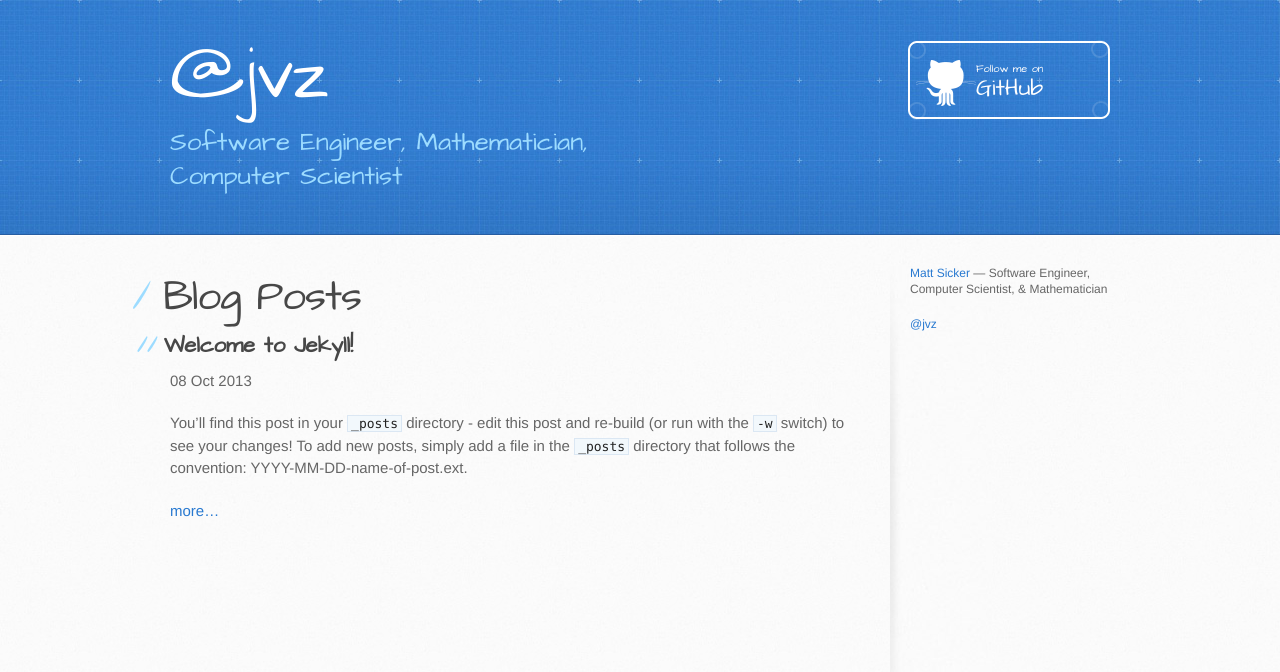
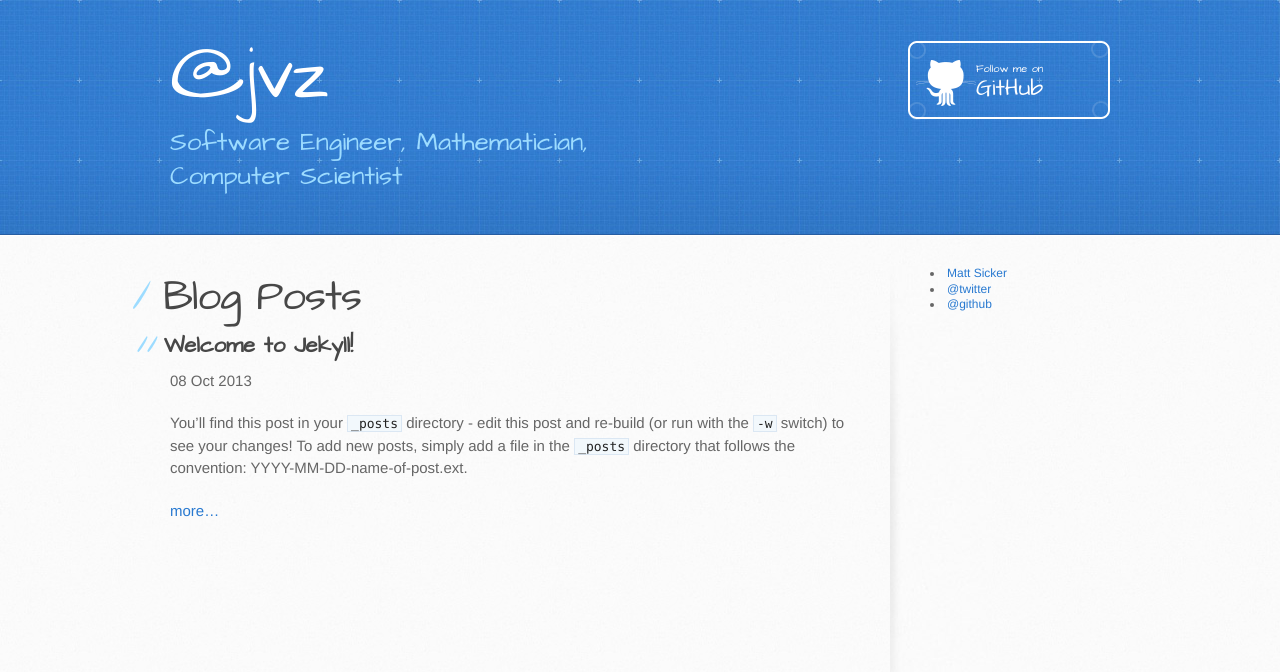
Before and after one commit to jvz/musigma.blog, a Jekyll site: the page built from index.html, in a window 1280 px wide. Shown: the top 672 px of the page. Built offline with Jekyll 4.4.1, drawn with Linux system fonts in a browser that asks for light colours; Markdown is read by kramdown in place of the engine named in the settings.

Commit message:
Added sidebar links.

```diff
--- a/_layouts/default.html
+++ b/_layouts/default.html
@@ -31,9 +31,11 @@
             {{ content }}
         </section>
         <aside id="sidebar">
-            <p><a href="{{ site.baseurl }}/">Matt Sicker</a> —
-            Software Engineer, Computer Scientist, &amp; Mathematician</p>
-            <p><a href="https://twitter.com/jvz">@jvz</a></p>
+            <ul id="sidebar-links">
+                <li><a href="{{ site.baseurl }}/">Matt Sicker</a></li>
+                <li><a href="https://twitter.com/jvz">@twitter</a></li>
+                <li><a href="https://github.com/jvz">@github</a></li>
+            </ul>
         </aside>
     </div>
 </div>
```
